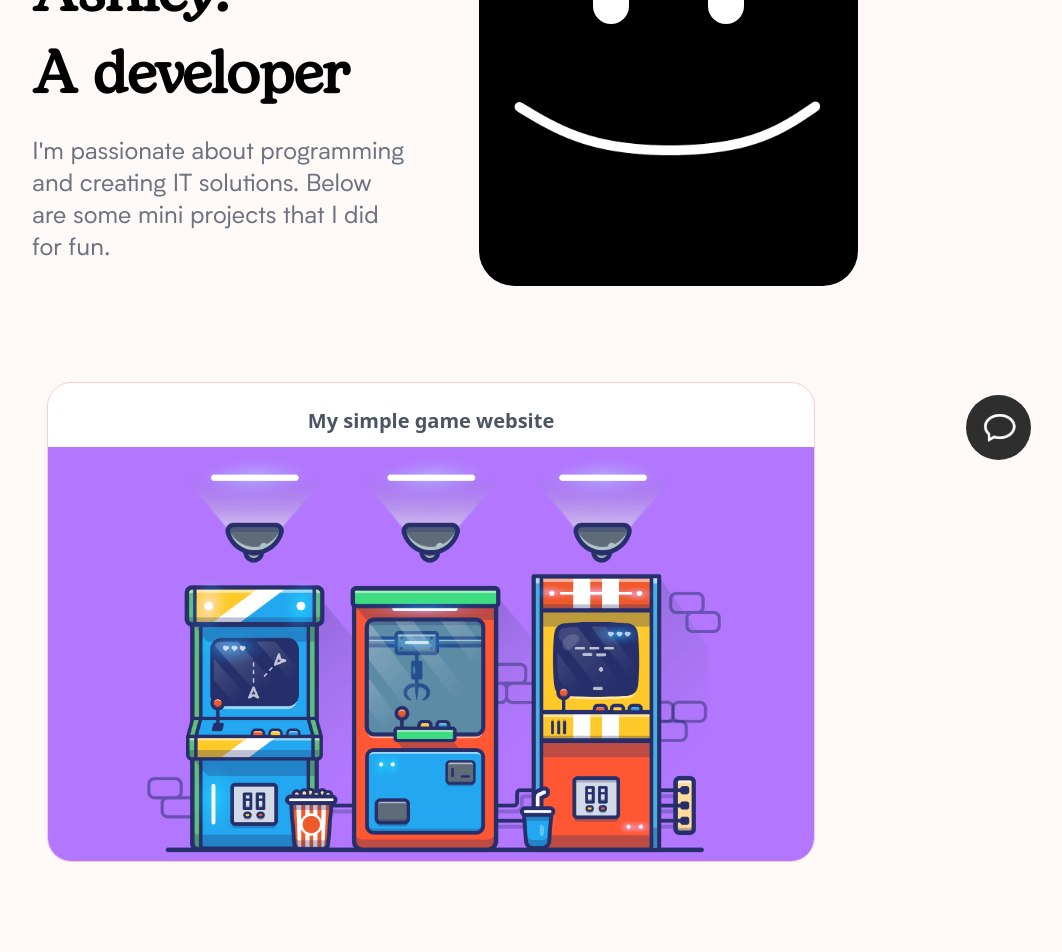
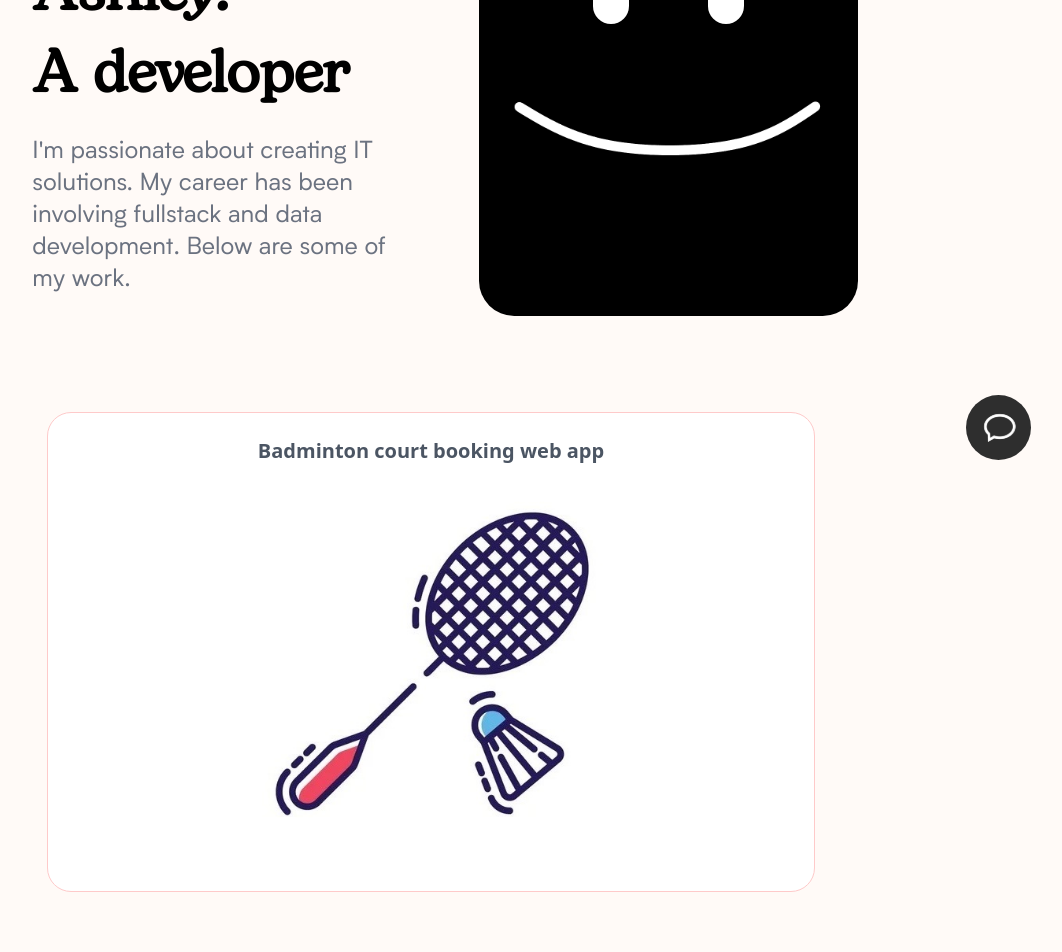
Before and after one commit to ashleycao12/my-website, a Vue app: page / in a window 1280 px wide. Shown: the part 300-1252 px from the top of the page, without its empty margins (209-1271 px from the left). Built offline with nearby package versions, Linux system fonts and the light colour scheme.

Commit message:
add a new project

```diff
--- a/src/views/HomeView.vue
+++ b/src/views/HomeView.vue
@@ -5,7 +5,7 @@
     <div class="text-center lg:text-left lg:w-1/2 mx-7 flex flex-col justify-center">
       <h1 class="text-3xl sm:text-6xl font-bogart font-semibold sm:leading-snug">Hi. I'm Ashley.</h1>
       <h1 class="text-3xl sm:text-6xl font-bogart font-semibold sm:leading-snug">A developer</h1>
-      <p class="text-left font-biotif text-gray-500 md:text-2xl my-5">I'm passionate about programming and creating IT solutions. Below are some mini projects that I did for fun.</p>
+      <p class="text-left font-biotif text-gray-500 md:text-2xl my-5">I'm passionate about creating IT solutions. My career has been involving fullstack and data development. Below are some of my work.</p>
     </div>
 
     <!-- gif -->
@@ -19,16 +19,25 @@
       </div>
   </div>
 
-  <!--project 1-->
+    <!--project 1-->
+    <a href="https://caulong-phuocthien.web.app/en-nz">
+    <div ref="project1" class="bg-white h-56 sm:h-72 lg:h-[30rem] w-5/6 md:w-3/5 max-w-3xl mx-auto my-24 rounded-3xl overflow-hidden border border-red-200 hover:shadow-2xl transition ease duration-300">
+      <div class="cursor-pointer hover:-translate-y-3 transition ease duration-300">
+        <h3 class="pb-3 pt-6 sm:text-xl text-center font-bold text-gray-600"> Badminton court booking web app </h3>
+        <img class="projectImg object-fit w-full" src="@/assets/badminton.jpg" alt="badminton">
+      </div>
+    </div>
+  </a>
+  <!--project 2-->
   <a href="https://simple-games-95942.web.app/">
-    <div ref="project1" class="bg-white h-56 sm:h-72 lg:h-[30rem] w-5/6 md:w-3/5 max-w-3xl mx-auto my-24 rounded-3xl overflow-hidden border border-red-200 hover:shadow-2xl transition ease duration-300">
+    <div ref="project2" class="bg-white h-56 sm:h-72 lg:h-[30rem] w-5/6 md:w-3/5 max-w-3xl mx-auto my-24 rounded-3xl overflow-hidden border border-red-200 hover:shadow-2xl transition ease duration-300">
       <div class="cursor-pointer hover:-translate-y-3 transition ease duration-300">
         <h3 class="pb-3 pt-6 sm:text-xl text-center font-bold text-gray-600"> My simple game website </h3>
         <img class="projectImg object-fit w-full" src="@/assets/game.png" alt="arcade">
       </div>
     </div>
   </a>
-  <!-- project 2 -->
+  <!-- project 3 -->
   <div class="bg-white h-56 sm:h-72 lg:h-[30rem] w-5/6 md:w-3/5 max-w-3xl mx-auto my-24 rounded-3xl overflow-hidden border border-red-200 hover:shadow-2xl transition ease duration-300" @click= "goQuiz">
     <!-- project content (so it can move up when hover)-->
     <div class="cursor-pointer hover:-translate-y-3 transition ease duration-300">
```
Also changed, not shown: src/assets/badminton.jpg (added).
